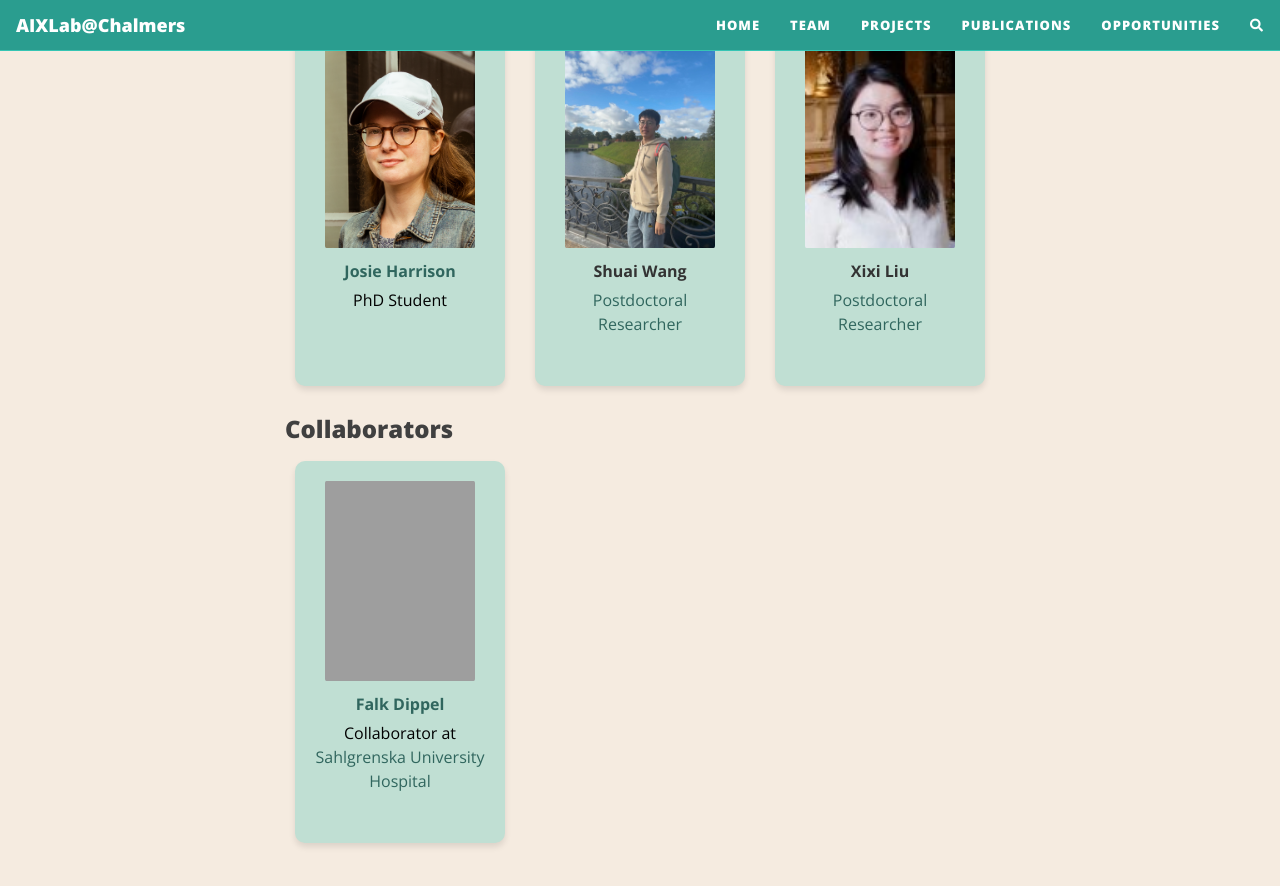
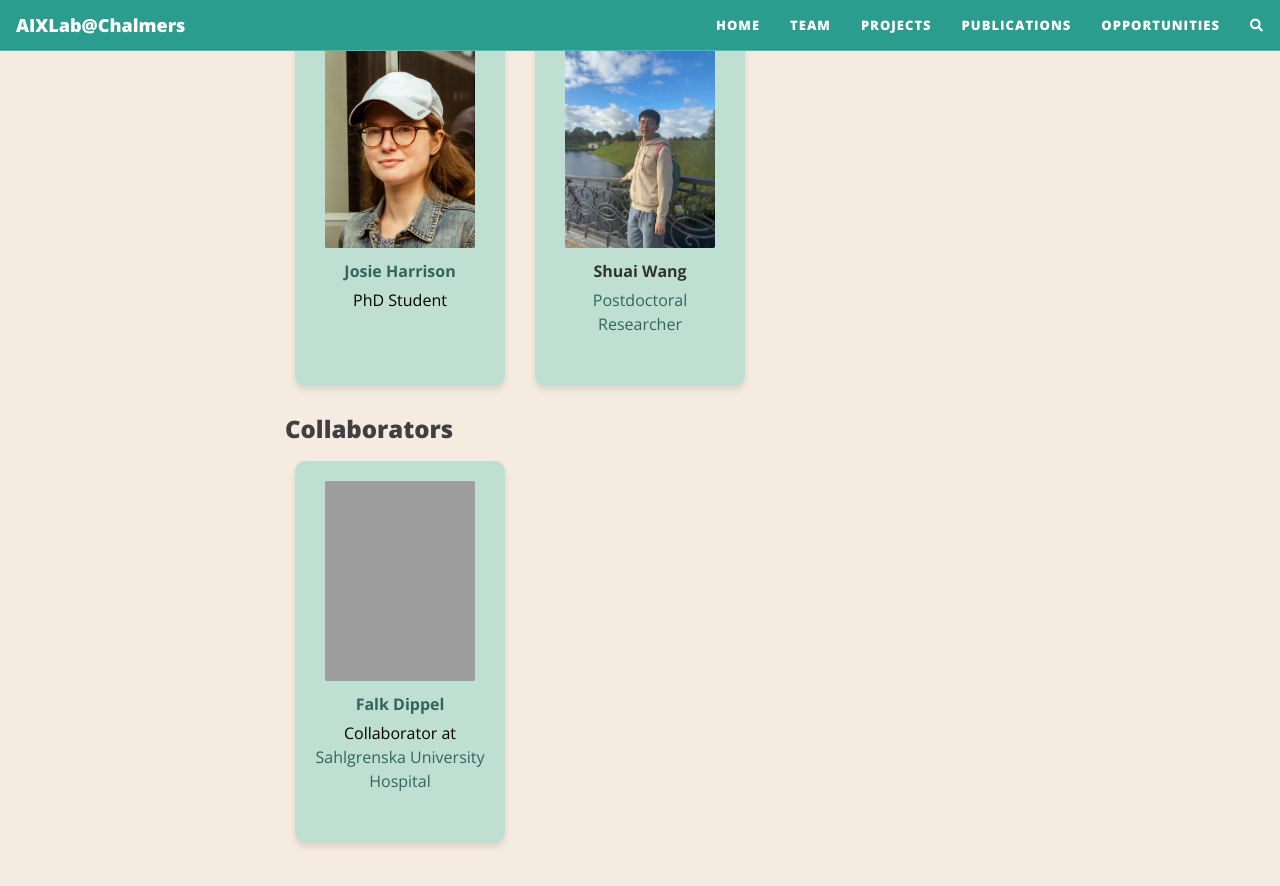
Before and after one commit to usableai/usableai.github.io, a Jekyll site: the page built from team.md, in a window 1280 px wide and 900 px high, scrolled down 1070 px. Shown: the top 886 px of the window. Built offline with Jekyll 4.4.1, drawn with Linux system fonts in a browser that asks for light colours; nearby versions of some CDN libraries; comment, search, counter and statistics services are not loaded; grey boxes are pictures that could not be loaded.

Commit message:
Update team.md

```diff
--- a/team.md
+++ b/team.md
@@ -97,11 +97,6 @@ subtitle: Alphabetical order
         <h3 class="profile-name">Shuai Wang</h3>
         <p class="profile-description"><a href="https://scholar.google.com/citations?user=w-ecPmgAAAAJ&hl=en">Postdoctoral Researcher</a></p>
     </div>
-    <div class="profile-card">
-        <img class="profile-image" src="/assets/img/profile-xixi.jpeg" alt="Placeholder profile image for Xixi">
-        <h3 class="profile-name">Xixi Liu</h3>
-        <p class="profile-description"> <a href="https://scholar.google.com/citations?user=Dbt_Nl0AAAAJ&hl=en">Postdoctoral Researcher </a></p>
-    </div>
 </div>
 
 
```
